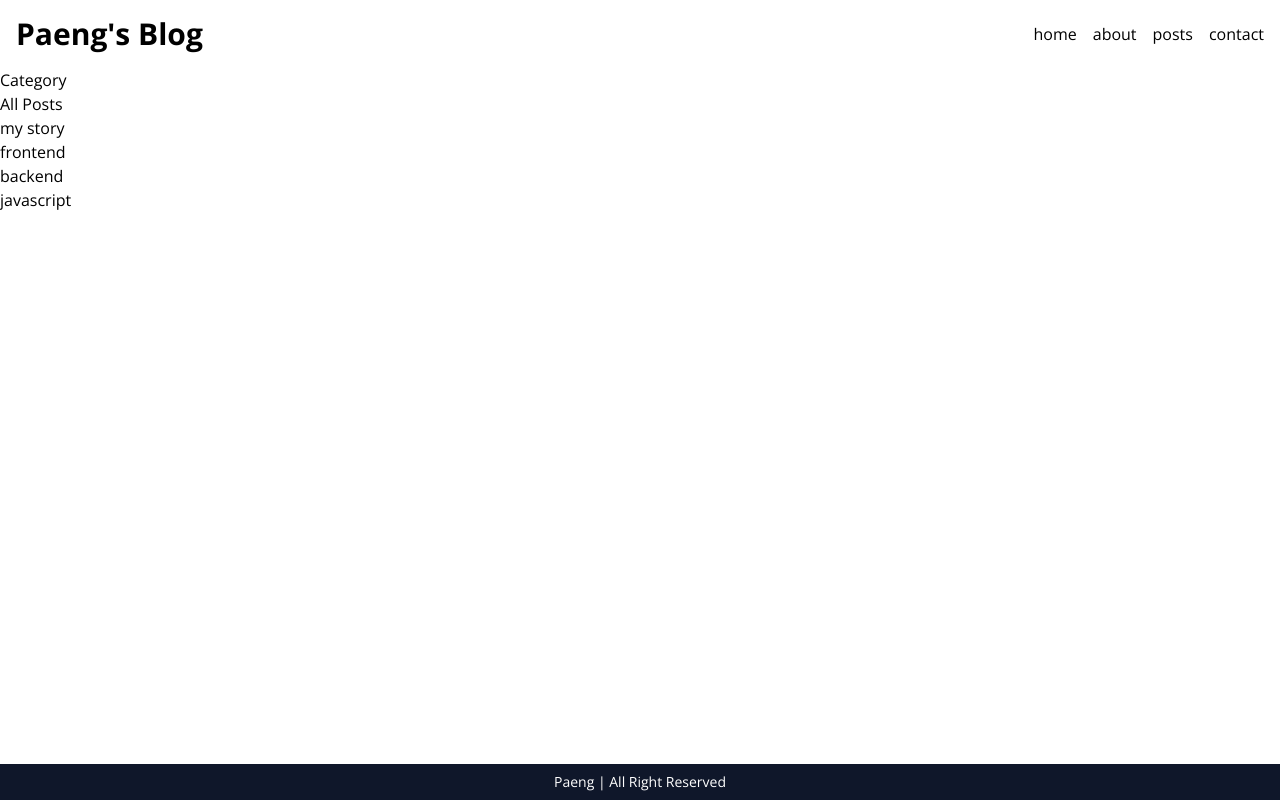
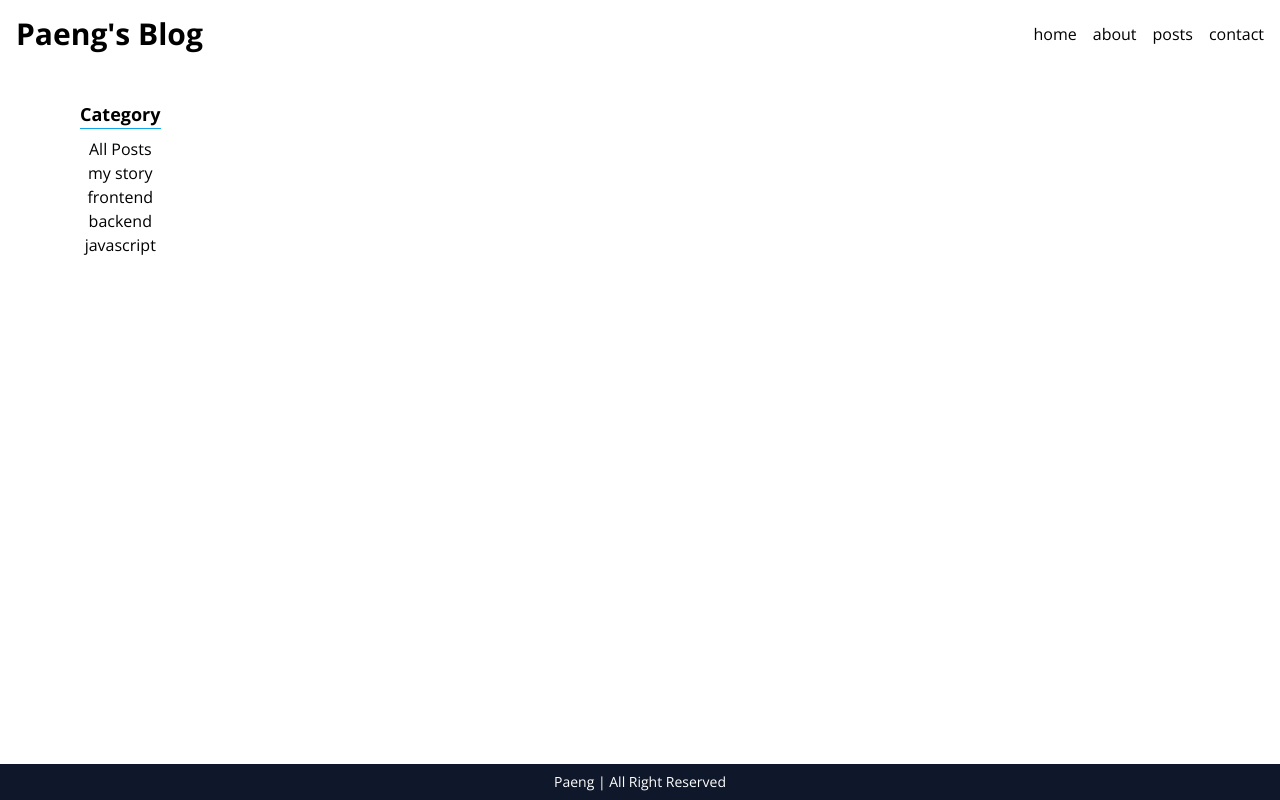
Before and after one commit to JiwooPaeng/JiwooPaeng.github.io, a Next.js app in the folder my-blog/: page /posts in a window 1280 px wide. Built offline with nearby package versions, Linux system fonts and the light colour scheme.

Commit message:
:lipstick: style: Categories 컴포넌트 스타일

```diff
--- a/my-blog/src/components/Categories.tsx
+++ b/my-blog/src/components/Categories.tsx
@@ -5,11 +5,14 @@
 }
 
 export default function Categories({categories, selected, onClick}: Props) {
-  return <section>
-    <h2>Category</h2>
+  return <section className='text-center p-4'>
+    <h2 className='text-lg font-bold border-b border-sky-500 mb-2'>Category</h2>
     <ul>
       {categories.map(category =>
-      <li key={category} onClick={() => onClick(category)}>{category}</li>)
+      <li
+      className={`cursor-pointer hover:text-sky-500 ${category===selected && `text-sky-600`}`}
+      key={category}
+      onClick={() => onClick(category)}>{category}</li>)
       }
     </ul>
   </section>
--- a/my-blog/src/components/FilterablePosts.tsx
+++ b/my-blog/src/components/FilterablePosts.tsx
@@ -18,7 +18,7 @@
     const filtered = selected === ALL_POSTS ? posts
         : posts.filter(post => post.category === selected)
 
-  return <section>
+  return <section className='flex m-4'>
     <PostsGrid posts={filtered}/>
     <Categories categories={[ALL_POSTS, ...categories]} selected={selected} onClick={setSelected}/>
   </section>
```
